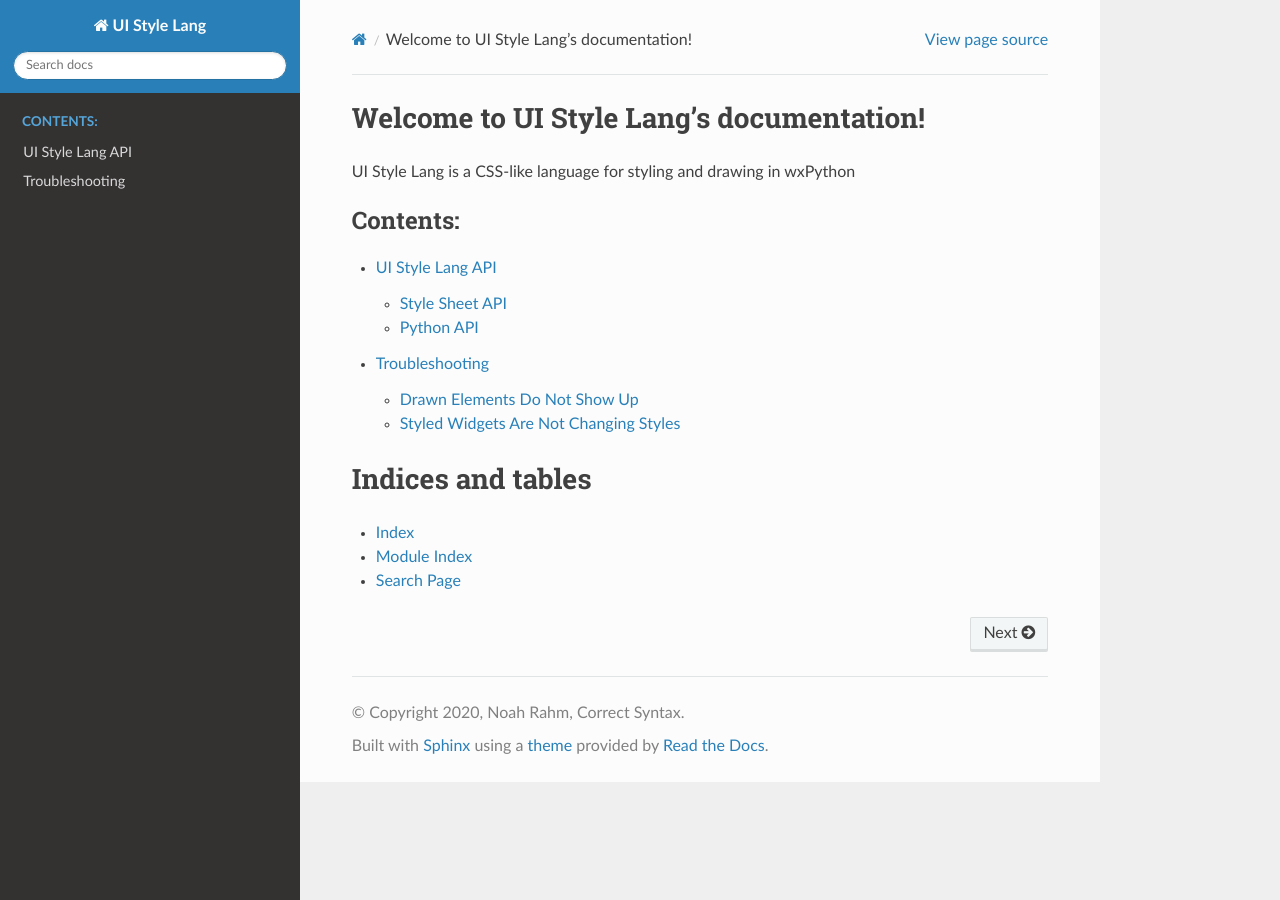
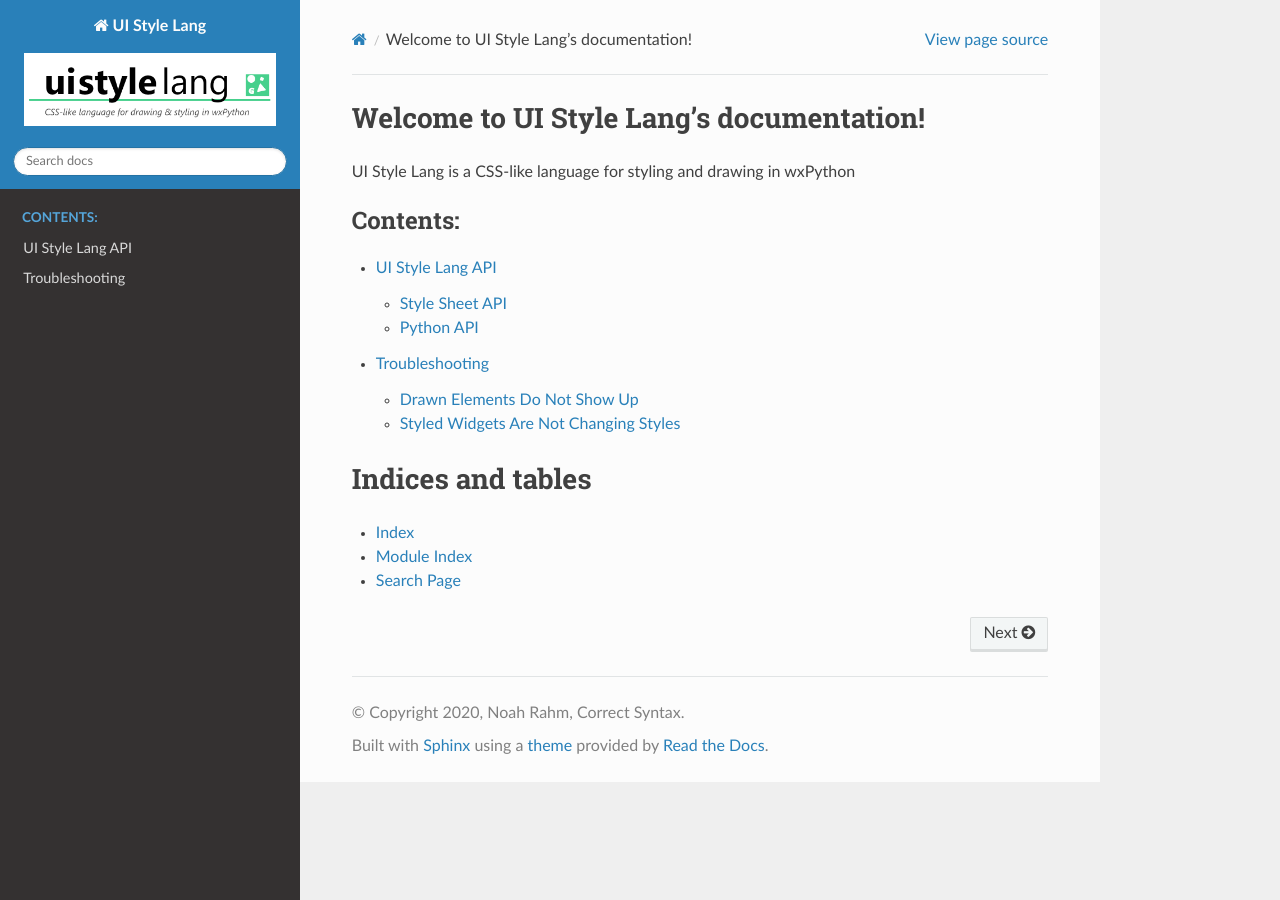
Before and after one commit to Correct-Syntax/ui-style-lang, a Sphinx documentation site: the page built from docs/source/index.rst, in a window 1280 px wide. Built offline with Sphinx 7.4.7 and the Read the Docs theme 2.0.0, drawn with Linux system fonts in a browser that asks for light colours.

Commit message:
added logo to docs; cleaned-up files

```diff
--- a/docs/source/conf.py
+++ b/docs/source/conf.py
@@ -10,9 +10,9 @@
 # add these directories to sys.path here. If the directory is relative to the
 # documentation root, use os.path.abspath to make it absolute, like shown here.
 #
-# import os
-# import sys
-# sys.path.insert(0, os.path.abspath('.'))
+import os
+import sys
+sys.path.insert(0, os.path.abspath('../..'))
 
 
 # -- Project information -----------------------------------------------------
@@ -30,8 +30,8 @@
 # Add any Sphinx extension module names here, as strings. They can be
 # extensions coming with Sphinx (named 'sphinx.ext.*') or your custom
 # ones.
-extensions = [
-]
+extensions = ['sphinx.ext.autodoc', 'sphinx.ext.viewcode',
+              'sphinx.ext.intersphinx']
 
 # Add any paths that contain templates here, relative to this directory.
 templates_path = ['_templates']
@@ -40,7 +40,6 @@
 # directories to ignore when looking for source files.
 # This pattern also affects html_static_path and html_extra_path.
 exclude_patterns = []
-
 
 # -- Options for HTML output -------------------------------------------------
 
@@ -53,3 +52,8 @@
 # relative to this directory. They are copied after the builtin static files,
 # so a file named "default.css" will overwrite the builtin "default.css".
 html_static_path = ['_static']
+
+
+# Logo
+html_favicon = "../../assets/icon.png"
+html_logo = "../../assets/logo.png"
```
Also changed, not shown: logo.png (deleted), 2 other files.
